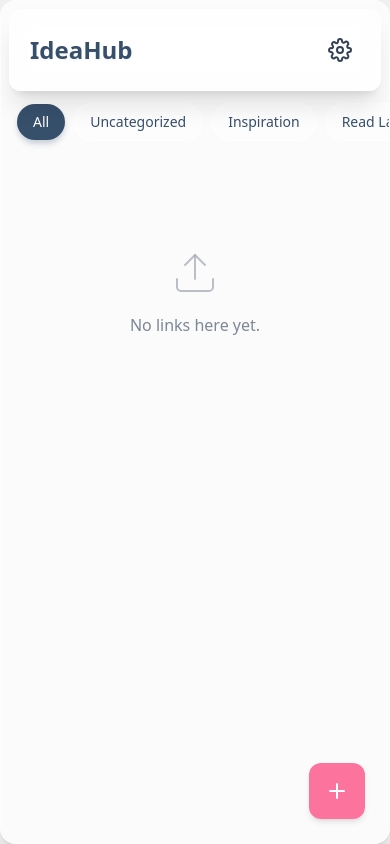
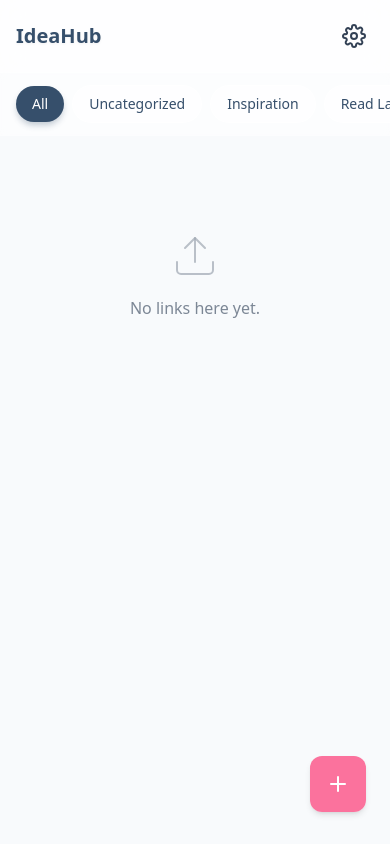
Before and after one commit to 13wejay/idea-hub, a website built with Vite: page index.html in a window 390 px wide. Built offline with nearby package versions, Linux system fonts and the light colour scheme.

Commit message:
style: Adjust responsive layout and styling for the app container, header, category tabs, and buttons.

```diff
--- a/index.html
+++ b/index.html
@@ -34,20 +34,20 @@
   <body class="antialiased overflow-hidden">
     <div
       id="app"
-      class="h-screen flex flex-col relative max-w-md mx-auto w-full bg-white/10 shadow-2xl overflow-hidden glass-panel rounded-none sm:rounded-3xl sm:my-4 sm:h-[95vh]"
+      class="h-[100dvh] flex flex-col relative max-w-md mx-auto w-full bg-slate-50 sm:bg-white/10 shadow-none sm:shadow-2xl overflow-hidden rounded-none sm:glass-panel sm:rounded-3xl sm:my-4 sm:h-[95vh]"
     >
       <!-- Header -->
       <header
-        class="flex-none p-5 flex justify-between items-center z-10 glass-panel m-2 mb-0 !rounded-xl !bg-white/40"
+        class="flex-none p-4 flex justify-between items-center z-10 bg-white/80 backdrop-blur-md border-b border-white/20 sm:glass-panel sm:border-none sm:m-2 sm:mb-0 sm:!rounded-xl sm:!bg-white/40"
       >
         <h1
-          class="text-2xl font-bold text-primary drop-shadow-sm"
+          class="text-xl font-bold text-primary drop-shadow-sm"
         >
           IdeaHub
         </h1>
         <button
           id="settings-btn"
-          class="p-2 rounded-full hover:bg-white/20 transition-colors"
+          class="p-2 rounded-full hover:bg-black/5 transition-colors"
         >
           <svg
             xmlns="http://www.w3.org/2000/svg"
@@ -72,7 +72,7 @@
       <!-- Category Tabs -->
       <div
         id="category-scroller"
-        class="flex-none px-4 py-3 overflow-x-auto no-scrollbar space-x-2 flex items-center"
+        class="flex-none px-4 py-3 overflow-x-auto no-scrollbar space-x-2 flex items-center bg-white/50 backdrop-blur-sm z-10 border-b border-white/20 sm:bg-transparent sm:backdrop-blur-none sm:z-auto sm:border-none"
       >
         <!-- Categories injected by JS -->
       </div>
@@ -80,7 +80,7 @@
       <!-- Main Content (Post List) -->
       <main
         id="post-list"
-        class="flex-1 overflow-y-auto p-4 space-y-4 no-scrollbar pb-24"
+        class="flex-1 overflow-y-auto p-4 space-y-4 no-scrollbar pb-32 sm:pb-24"
       >
         <!-- Posts injected by JS -->
         <div class="text-center mt-10 text-slate-600/70">
@@ -91,7 +91,7 @@
       <!-- FAB (Floating Action Button) -->
       <button
         id="add-btn"
-        class="glass-button-accent absolute bottom-6 right-6 w-14 h-14 rounded-full shadow-lg text-white flex items-center justify-center transition-transform z-20"
+        class="glass-button-accent absolute bottom-8 right-6 w-14 h-14 rounded-full shadow-lg text-white flex items-center justify-center transition-transform z-20"
       >
         <svg
           xmlns="http://www.w3.org/2000/svg"
```
